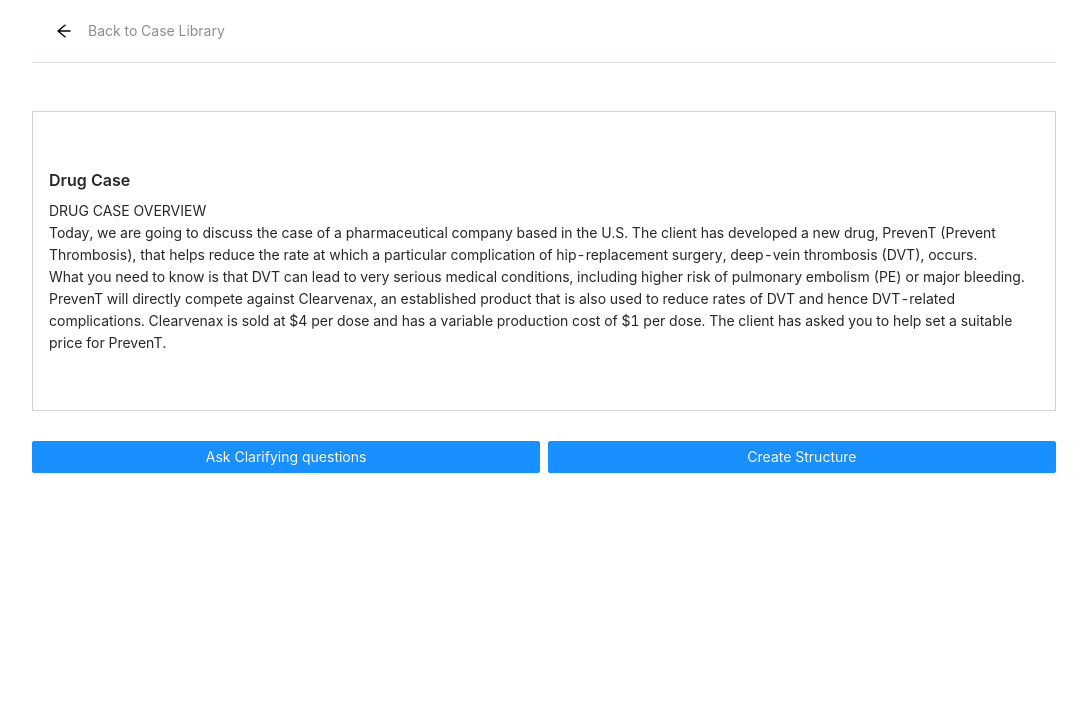
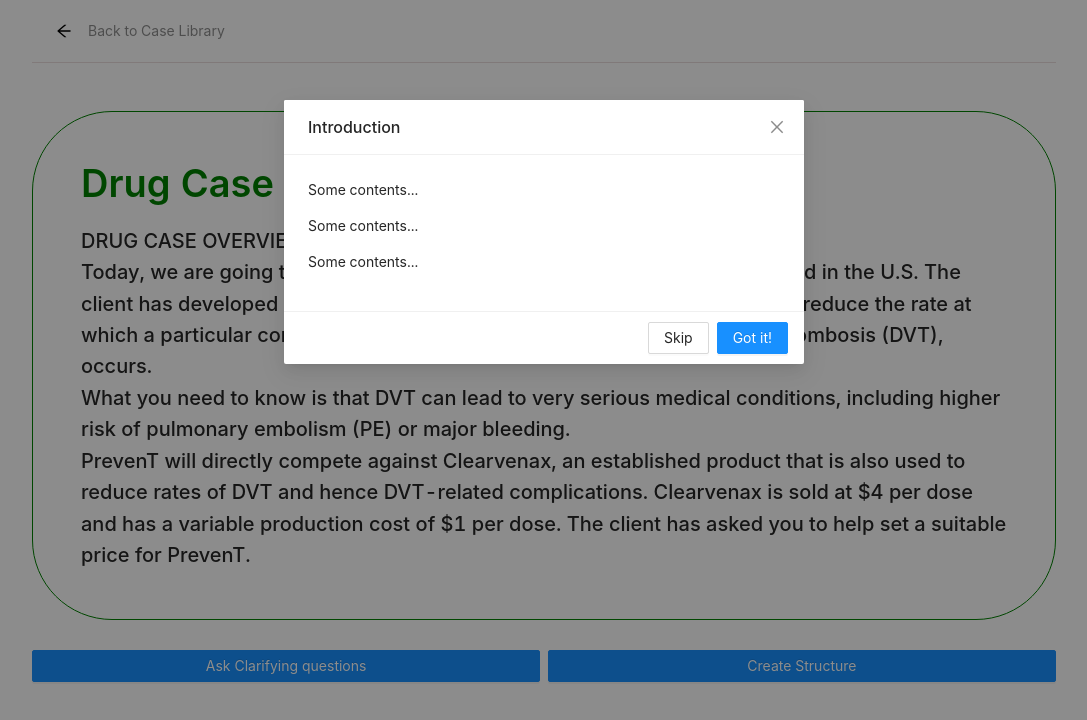
Before and after one commit to hannadrehman/flow-mgt, a React (Create React App) app: page /#/details/1 in a window 1280 px wide. Shown: the top 720 px of the page, without its empty margins (96-1183 px from the left). Built offline with nearby package versions, Linux system fonts and the light colour scheme.

Commit message:
desing changes

```diff
--- a/src/Routes/CasePage/AddonTable.component.jsx
+++ b/src/Routes/CasePage/AddonTable.component.jsx
@@ -53,7 +53,7 @@ export default function AddonTable({
                             <thead>
                                 {table.title && (
                                     <tr>
-                                        <th>{table.title}</th>
+                                        <th colSpan={table.rows[0].columns.length}>{table.title}</th>
                                     </tr>
                                 )}
                             </thead>
--- a/src/Routes/CasePage/CasePage.jsx
+++ b/src/Routes/CasePage/CasePage.jsx
@@ -10,6 +10,7 @@ import Success from './Success.component'
 import AddonTable from './AddonTable.component'
 import Bullets from './Bullets.component'
 import * as utils from './utilities'
+import HelpModal from '../HelpModal/HelpModal.component';
 
 const { Text, Title } = Typography
 
@@ -76,18 +77,29 @@ export const Image = styled.img`
     padding-bottom: 16px;
 `
 const Body = styled.div`
-    margin-top: 16px;
+    margin-top: 48px;
     display: flex;
     justify-content: center;
     flex-direction: column;
-    border: 1px solid lightgray;
-    padding: 16px;
+    border: 1px solid green;
+    border-radius: 80px;
+    padding: 48px;
 `
 const Intro = styled.div`
     display: flex;
     justify-content: center;
     flex-direction: column;
     height: 80vh;
+`
+const HeaderText = styled(Title)`
+    &&& {
+        color: green;
+  `
+const IntoText = styled(Text)`
+  &&& {
+      margin-top:30px;
+      font-weight:500;
+      font-size: 20px;
 `
 
 export default function HomePage() {
@@ -108,6 +120,7 @@ export default function HomePage() {
         non_ticket_revenue_path_flag: false,
         ticket_revenue_path_flag: false,
     })
+    const userInputCorrectAnswerRef = React.useRef(null)
     const [optionFeedback, setOptionFeedback] = React.useState(null)
     const [maxScores, setMaxScore] = React.useState({})
 
@@ -193,23 +206,33 @@ export default function HomePage() {
             console.log('--------------------------------------------------')
             return
         }
-        setCurrentQuestion(nextQuestion)
         if (selectedOption.current) {
             allSelectedOptions.current.push(selectedOption.current)
         }
+
         if (nextQuestion.choices && nextQuestion.choices.length) {
             setIsNextDisabled(true)
         }
-        const tbl = allQuestionsRef.current[nextQuestion.addOnTable]
-        if (tbl) {
-            setAddonTable(tbl)
-            if (tbl.expectInput) {
-                setIsNextDisabled(true)
+        if(currentQuestion.bulletData && currentQuestion.expectInput && userInputCorrectAnswerRef.current){
+            allSelectedOptions.current.push(currentQuestion)
+        }
+
+        if(currentQuestion.addOnTable){
+            if (userInputCorrectAnswerRef.current && addonTable.expectInput) {
+                allSelectedOptions.current.push(addonTable)
             }
         }
+
+        const tbl = allQuestionsRef.current[nextQuestion.addOnTable]
+        setAddonTable(tbl)
+        if (tbl && tbl.expectInput) {
+            setIsNextDisabled(true)
+        }
+
         if (nextQuestion.expectInput) {
             setIsNextDisabled(true)
         }
+        setCurrentQuestion(nextQuestion)
         utils.setFlags(nextQuestion, globalFlags)
         setCurrentSelectedIndex(null)
         setInputAnswer(null)
@@ -218,6 +241,7 @@ export default function HomePage() {
         //     selectedOption.current = tbl
         // }
         setOptionFeedback(null)
+        userInputCorrectAnswerRef.current = null
     }
     const item = staticData.find((e) => e.id.toString() === id)
 
@@ -231,6 +255,7 @@ export default function HomePage() {
         if (hasTable) {
             if (value === addonTable.correctAnswer) {
                 setInputAnswer(addonTable.messageDescription)
+                userInputCorrectAnswerRef.current = true
             }
             if (value > addonTable.correctAnswer) {
                 setInputAnswer(addonTable.messageDescriptionHigh)
@@ -244,6 +269,7 @@ export default function HomePage() {
         if (currentQuestion.bulletData) {
             if (value === currentQuestion.correctAnswer) {
                 setInputAnswer(currentQuestion.messageDescription)
+                userInputCorrectAnswerRef.current = true
             }
             if (value > currentQuestion.correctAnswer) {
                 setInputAnswer(currentQuestion.messageDescriptionHigh)
@@ -276,7 +302,7 @@ export default function HomePage() {
                         </Popconfirm>
                     }
                     subTitle="Exit Case"
-                    onBack={()=>{}}
+                    onBack={() => {}}
                 />
             </Header>
             {currentQuestion.successMessage && (
@@ -292,10 +318,13 @@ export default function HomePage() {
             {!currentQuestion.successMessage && currentQuestion.intro && (
                 <Intro>
                     <Body>
-                        <Title level={5}>
+                        <HeaderText level={1}>
                             {currentQuestion.question.headerText}
-                        </Title>
-                        <Text>{currentQuestion.question.titleText}</Text>
+                        </HeaderText>
+                        <br />
+                        <IntoText>
+                            {currentQuestion.question.titleText}
+                        </IntoText>
                     </Body>
                     <NextButton
                         type="primary"
@@ -383,6 +412,7 @@ export default function HomePage() {
                     </NextButton>
                 </>
             )}
+        <HelpModal type="casePage" />
         </Wrapper>
     )
 }
--- a/src/Routes/CasePage/Relevance.component.jsx
+++ b/src/Routes/CasePage/Relevance.component.jsx
@@ -34,14 +34,14 @@ const Solutions = styled.div`
     margin-top: 48px;
 `
 const Question = styled(Panel)`
-&&&{
+    &&& {
         padding: 12px 0px;
         background: white;
         margin-bottom: 16px;
     }
 `
 const Accordion = styled(Collapse)`
-&&&{
+    &&& {
         background: white;
     }
 `
@@ -70,7 +70,10 @@ export default function Relevance({ usersScore, maxScore, caseDetails }) {
         <Wrapper>
             <Heading>
                 <Title level={3}>
-                    {`You are done! Congratulations on completing the ${caseDetails.title}. Here is how we think you fared Relevance`}
+                    {`You are done! Congratulations on completing the ${caseDetails.title}. Here is how we think you fared`}
+                </Title>
+                <Title level={3} style={{ marginTop: -10 }}>
+                    Relevance
                 </Title>
             </Heading>
             <Mains>
@@ -105,11 +108,20 @@ export default function Relevance({ usersScore, maxScore, caseDetails }) {
                     <Accordion
                         expandIconPosition="right"
                         expandIcon={({ isActive }) => {
-                            return <Text strong>{isActive ? 'Hide Solution': 'View Solution'}</Text>
+                            return (
+                                <Text strong>
+                                    {isActive
+                                        ? 'Hide Solution'
+                                        : 'View Solution'}
+                                </Text>
+                            )
                         }}
                     >
                         {questions.irrelevent.map((question) => (
-                            <Question header={question.question} key={question.id}>
+                            <Question
+                                header={question.question}
+                                key={question.id}
+                            >
                                 <Text>{question.explanation}</Text>
                             </Question>
                         ))}
--- a/src/Routes/CasePage/Review.component.jsx
+++ b/src/Routes/CasePage/Review.component.jsx
@@ -53,7 +53,7 @@ export default function Review({ selectedOptions, allQuestions, caseDetails }) {
         return Object.entries(allQuestions)
             .map(([k, v]) => (v.isfocus ? v : null))
             .filter((item) => {
-                if(!item){
+                if (!item) {
                     return false
                 }
                 const selected = selectedMap[item.questionId]
@@ -75,7 +75,10 @@ export default function Review({ selectedOptions, allQuestions, caseDetails }) {
         <Wrapper>
             <Heading>
                 <Title level={3}>
-                    {`You are done! Congratulations on completing the ${caseDetails.title}. Here is how we think you fared Review`}
+                    {`You are done! Congratulations on completing the ${caseDetails.title}. Here is how we think you fared`}
+                </Title>
+                <Title level={3} style={{ marginTop: -10 }}>
+                    Review
                 </Title>
             </Heading>
             <Mains>
--- a/src/Routes/CasePage/Score.component.jsx
+++ b/src/Routes/CasePage/Score.component.jsx
@@ -117,7 +117,10 @@ export default function Score({ usersScore, maxScore, caseDetails }) {
         <Wrapper>
             <Heading>
                 <Title level={3}>
-                    {`You are done! Congratulations on completing the ${caseDetails.title}. Here is how we think you fared Score`}
+                    {`You are done! Congratulations on completing the ${caseDetails.title}. Here is how we think you fared`}
+                </Title>
+                <Title level={3} style={{ marginTop: -10 }}>
+                    Score
                 </Title>
             </Heading>
             <Mains>
@@ -168,7 +171,7 @@ export default function Score({ usersScore, maxScore, caseDetails }) {
                     >
                         <PolarGrid />
                         <PolarAngleAxis dataKey="subject" />
-                        <PolarRadiusAxis />
+                        {/* <PolarRadiusAxis /> */}
                         <Radar
                             name="You"
                             dataKey="user"
--- a/src/Routes/CasePage/Structure.component.jsx
+++ b/src/Routes/CasePage/Structure.component.jsx
@@ -81,7 +81,10 @@ export default function Structure({ caseDetails }) {
         <Wrapper>
             <Heading>
                 <Title level={3}>
-                    {`You are done! Congratulations on completing the ${caseDetails.title}. Here is how we think you fared Structure`}
+                    {`You are done! Congratulations on completing the ${caseDetails.title}. Here is how we think you fared`}
+                </Title>
+                <Title level={3} style={{ marginTop: -10 }}>
+                    Structure
                 </Title>
             </Heading>
             <Mains>
@@ -89,7 +92,11 @@ export default function Structure({ caseDetails }) {
                     <Header>
                         <HeaderText>Your response</HeaderText>
                         <HeaderText>
-                            {`Time Taken:  ${utils.millisToMinutesAndSeconds(timeTaken)}. Avg time : ${utils.millisToMinutesAndSeconds(2000000)}`}
+                            {`Time Taken:  ${utils.millisToMinutesAndSeconds(
+                                timeTaken
+                            )}. Avg time : ${utils.millisToMinutesAndSeconds(
+                                2000000
+                            )}`}
                         </HeaderText>
                     </Header>
                     <ResponseBody>
--- a/src/Routes/CasePage/Success.component.jsx
+++ b/src/Routes/CasePage/Success.component.jsx
@@ -4,6 +4,7 @@ import Score from './Score.component'
 import Structure from './Structure.component'
 import Review from './Review.component'
 import Relevance from './Relevance.component'
+import HelpModal from '../HelpModal/HelpModal.component';
 
 import {  Menu } from 'antd'
 
@@ -47,6 +48,8 @@ export default function Success({ usersScore, maxScore, caseDetails, selectedOpt
                     <Relevance caseDetails={caseDetails} />
                 )}
             </Mains>
+        <HelpModal type="successPage" />
+
         </Wrapper>
     )
 }
--- a/src/Routes/CasePage/utilities.js
+++ b/src/Routes/CasePage/utilities.js
@@ -130,6 +130,13 @@ function getCorrectType(options, type) {
 function tracePath(question, allQuestions, scores, type) {
     let nextQuestion = null
     if (!question.choices) {
+        const table = allQuestions[question.addOnTable]
+        if(table && table.expectInput){
+            scores[type] += table.score[type]
+        }
+        if(question.bulletData && question.expectInput){
+            scores[type] += question.score[type]
+        }
         nextQuestion = allQuestions[getNextLink(question, globalFlags)]
     } else {
         const selectedOption = getCorrectType(question.choices, type)
--- a/src/Routes/ClearifyingQuestions/ClearifyingQuestions.jsx
+++ b/src/Routes/ClearifyingQuestions/ClearifyingQuestions.jsx
@@ -3,6 +3,7 @@ import { useHistory, useParams } from 'react-router-dom'
 import styled from 'styled-components'
 import { Typography, Button, PageHeader  } from 'antd'
 import { staticData } from '../../Cases.fixtures'
+import HelpModal from '../HelpModal/HelpModal.component';
 
 const { Text } = Typography
 
@@ -116,6 +117,8 @@ export default function ClarifyingQuestions() {
             <Button type="primary" block onClick={handleCreate}>
                 Create Structure
             </Button>
+        <HelpModal type="ClearifyingQuestionsPage" />
+
         </div>
     )
 }
--- a/src/Routes/CreateStructure/CreateStructure.jsx
+++ b/src/Routes/CreateStructure/CreateStructure.jsx
@@ -5,6 +5,8 @@ import { Typography, Button, PageHeader, Input } from 'antd'
 import { PlusCircleOutlined } from '@ant-design/icons'
 import { staticData } from '../../Cases.fixtures'
 import { useInterval } from '../../hooks/timers'
+import HelpModal from '../HelpModal/HelpModal.component';
+
 const { Text } = Typography
 
 const Wrapper = styled.div`
@@ -242,6 +244,8 @@ export default function CreateStructure() {
             <Button type="primary" block onClick={handleClick}>
                 Submit
             </Button>
+        <HelpModal type="CreateStructurePage" />
+
         </Wrapper>
     )
 }
--- a/src/Routes/DetailsPage/DetailsPage.jsx
+++ b/src/Routes/DetailsPage/DetailsPage.jsx
@@ -3,6 +3,7 @@ import { useHistory, useParams } from 'react-router-dom'
 import styled from 'styled-components'
 import { Typography, Button, PageHeader } from 'antd'
 import { staticData } from '../../Cases.fixtures'
+import HelpModal from '../HelpModal/HelpModal.component';
 
 const { Title } = Typography
 
@@ -20,13 +21,18 @@ const Container = styled.div`
 `
 
 export const Body = styled.div`
-    height: 300px;
     margin-top: 48px;
     display: flex;
     justify-content: center;
     flex-direction: column;
-    border: 1px solid lightgray;
-    padding: 0 16px;
+    border: 1px solid green;
+    border-radius: 80px;
+    padding: 48px;
+`
+const HeaderText = styled(Title)`
+    &&& {
+        color: green;
+    }
 `
 function createMarkup(html) {
     return { __html: html }
@@ -35,6 +41,11 @@ function createMarkup(html) {
 export default function HomePage() {
     const { push, goBack } = useHistory()
     const { id } = useParams()
+
+    React.useEffect(() => {
+        localStorage.setItem('questions', '')
+        localStorage.setItem('structure', '')
+    }, [])
 
     function handleStructureClick(id) {
         push(`/create-structure/${item.id}`)
@@ -49,8 +60,11 @@ export default function HomePage() {
                 <PageHeader subTitle="Back to Case Library" onBack={goBack} />
             </Header>
             <Body>
-                <Title level={5}>{item.title}</Title>
+                <HeaderText level={1} color="green">
+                    {item.title}
+                </HeaderText>
                 <div
+                    style={{ fontSize: '20px', fontWeight: 500 }}
                     dangerouslySetInnerHTML={createMarkup(
                         item.detailedDescription
                     )}
@@ -58,7 +72,11 @@ export default function HomePage() {
             </Body>
             <br />
             <Container>
-                <Button type="primary" block onClick={handleClearifyingQuestionsClick}>
+                <Button
+                    type="primary"
+                    block
+                    onClick={handleClearifyingQuestionsClick}
+                >
                     Ask Clarifying questions
                 </Button>
                 &nbsp;&nbsp;
@@ -66,6 +84,7 @@ export default function HomePage() {
                     Create Structure
                 </Button>
             </Container>
+        <HelpModal type="detailsPage" />
         </Wrapper>
     )
 }
--- /dev/null
+++ b/src/Routes/HelpModal/HelpModal.component.jsx
@@ -0,0 +1,24 @@
+import React from 'react'
+import { Modal } from 'antd'
+
+export default function HelpModal({ type }) {
+		const [show,setShow] = React.useState(!!sessionStorage.getItem(`modal_${type}`) ? false : true)
+		function handleClose(){
+			setShow(false);
+			sessionStorage.setItem(`modal_${type}`,true)
+		}
+		return (
+        <Modal
+            title="Introduction"
+            visible={show}
+            onOk={handleClose}
+						onCancel={handleClose}
+						okText="Got it!"
+						cancelText="Skip"
+        >
+            <p>Some contents...</p>
+            <p>Some contents...</p>
+            <p>Some contents...</p>
+        </Modal>
+    )
+}
```
Lines whose indentation alone changed are shown as unchanged.
